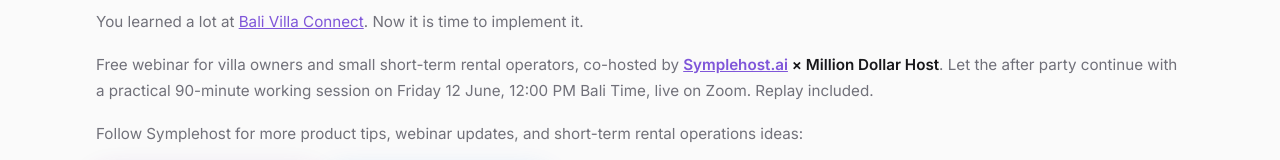
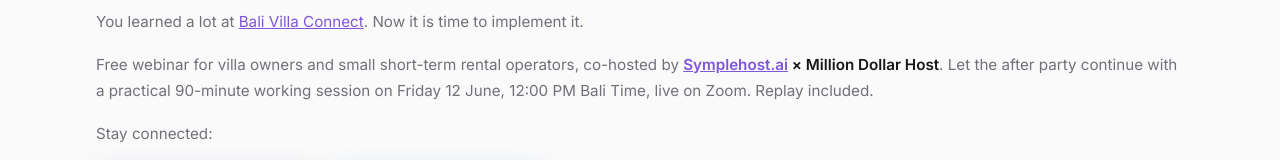
Before and after one commit to alphagamma-ai/symple-host-astro, an Astro site: page /webinars/symplifying-and-scaling-your-business in a window 1280 px wide. Shown: the part 833-993 px from the top of the page. Built offline with nearby package versions, Linux system fonts and the light colour scheme; Astro itself is replaced by a stand-in of ours.

Commit message:
Update webinar social heading (#25)

```diff
--- a/src/content/events/symplifying-and-scaling-your-business.md
+++ b/src/content/events/symplifying-and-scaling-your-business.md
@@ -42,7 +42,7 @@ You learned a lot at [Bali Villa Connect](https://bvrma.org/). Now it is time to
 
 Free webinar for villa owners and small short-term rental operators, co-hosted by **Symplehost.ai × Million Dollar Host**. Let the after party continue with a practical 90-minute working session on Friday 12 June, 12:00 PM Bali Time, live on Zoom. Replay included.
 
-Follow Symplehost for more product tips, webinar updates, and short-term rental operations ideas:
+Stay connected:
 
 <div style="display:flex;flex-wrap:wrap;gap:12px;margin:1rem 0 1.5rem;">
   <a href="https://www.instagram.com/symplehost/" target="_blank" rel="noopener noreferrer" aria-label="Follow Symplehost on Instagram" style="display:inline-flex;align-items:center;gap:10px;min-height:48px;padding:12px 18px;border-radius:12px;background:linear-gradient(135deg,#f58529 0%,#dd2a7b 42%,#8134af 72%,#515bd4 100%);color:#fff;font-weight:800;text-decoration:none;box-shadow:0 12px 28px rgba(129,52,175,.24);">
```
